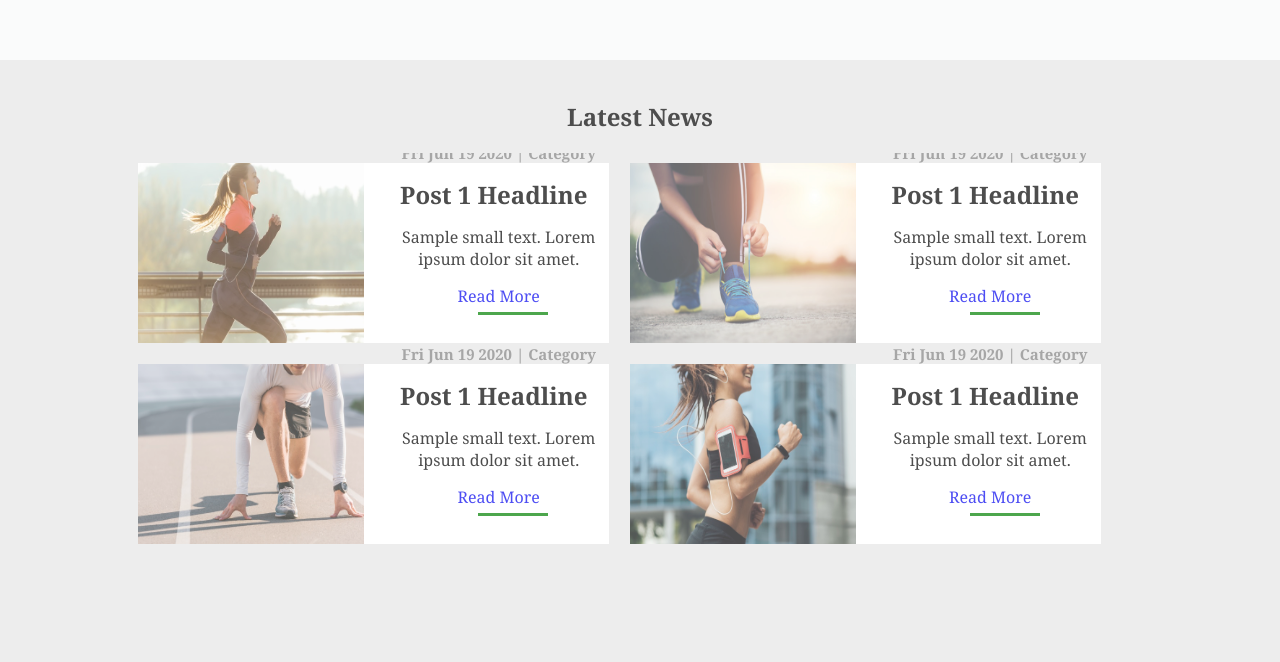
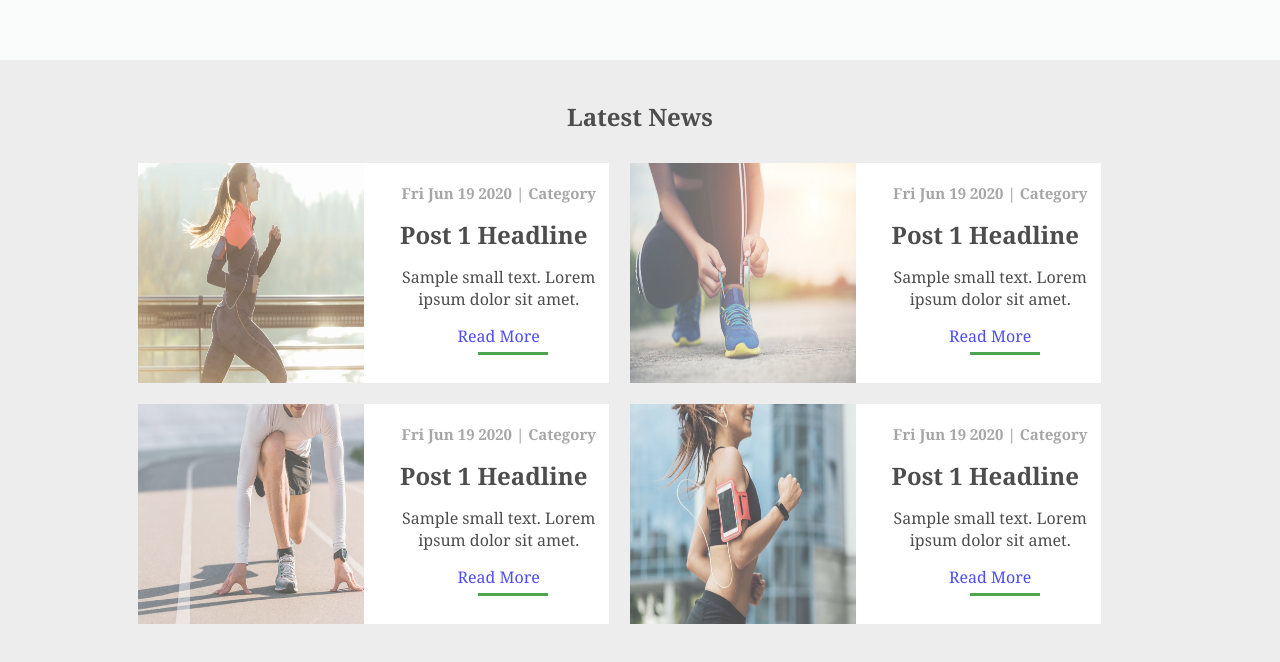
Before and after one commit to Ahmednaga2001/project1, a plain HTML site: page Index.html in a window 1280 px wide. Shown: the part 6605-7267 px from the top of the page. Drawn offline with Linux system fonts and the light colour scheme.

Commit message:
Update style.css

```diff
--- a/css/style.css
+++ b/css/style.css
@@ -703,7 +703,7 @@ body{
 }
 .news-item-content{
     width:46%;
-    height: 180px;
+    height: 220px;
     float: left;
     background-color: #fff;
     margin: 1% 1%;
```
